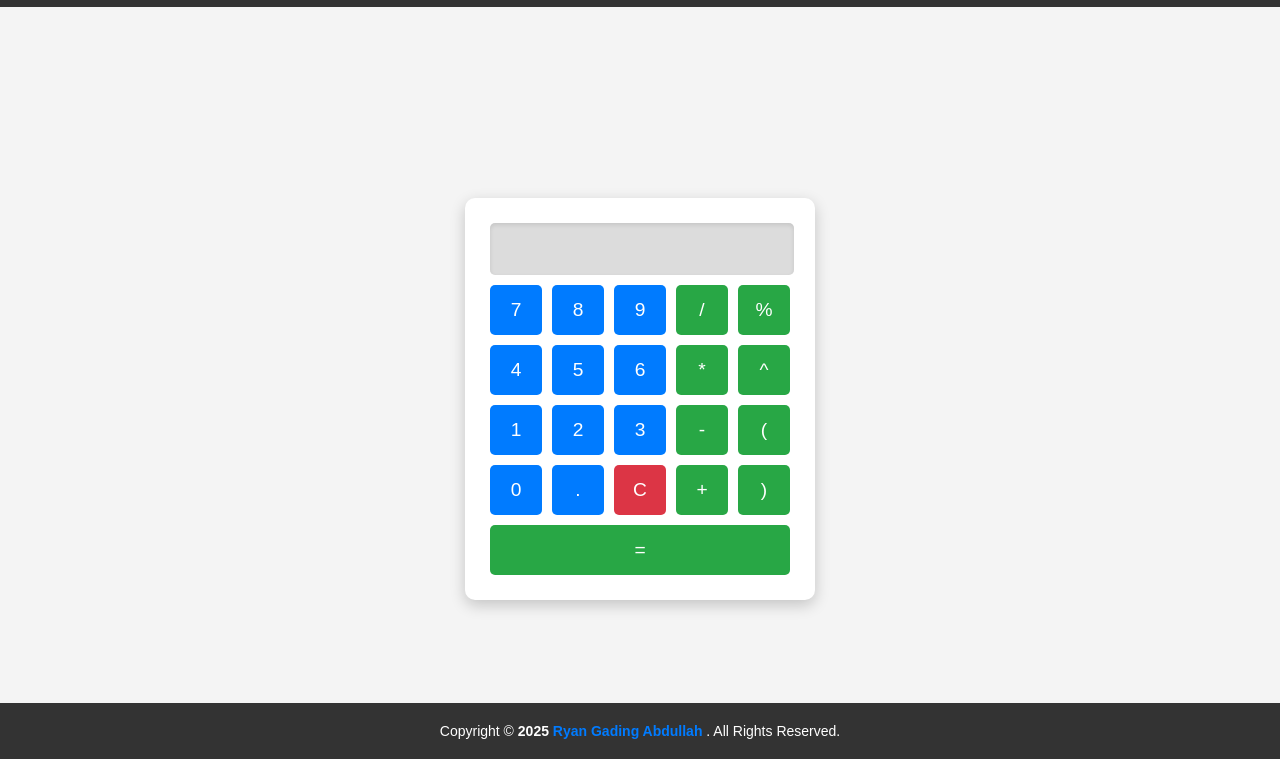
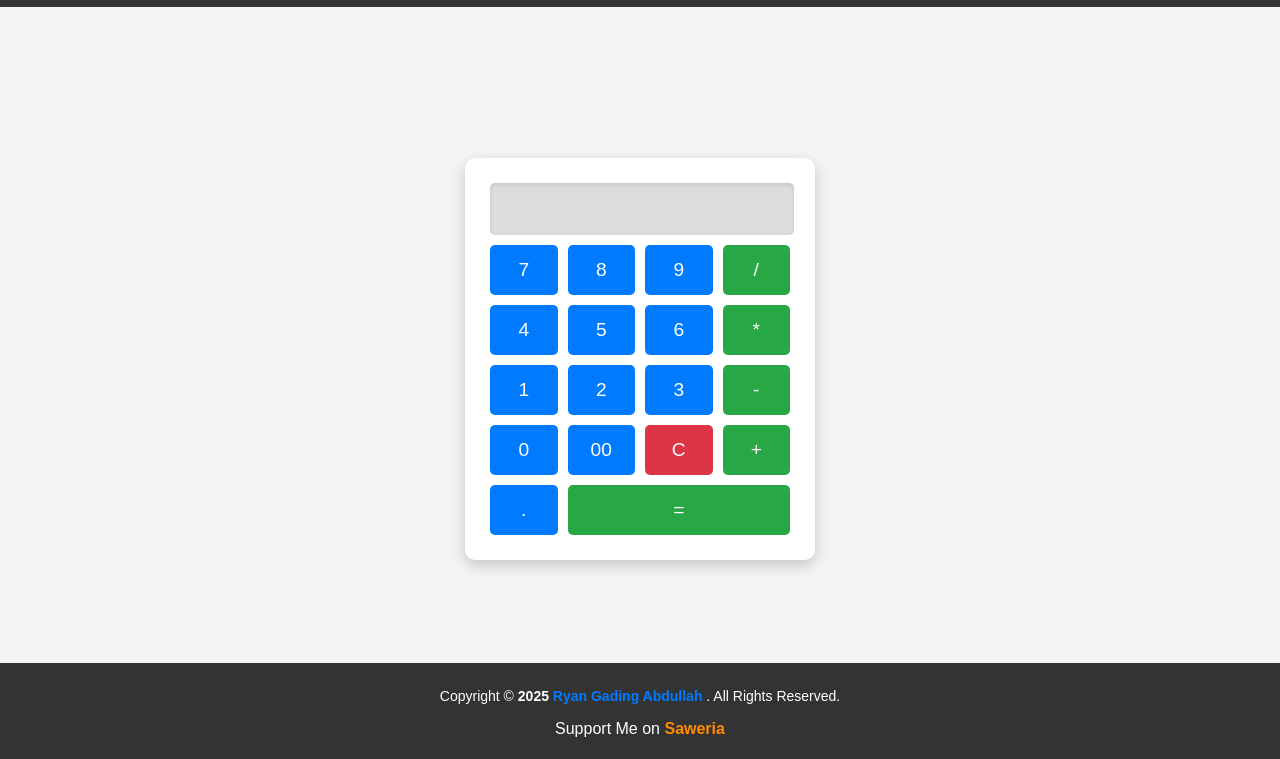
Before and after one commit to RyanGA09/BasicCalculatorWeb, a plain HTML site: page index.html in a window 1280 px wide. Shown: the part 41-800 px from the top of the page. Drawn offline with Linux system fonts and the light colour scheme.

Commit message:
update index.html, styles.css, & scripts.js (calculation and styles) new update

```diff
--- a/assets/css/styles.css
+++ b/assets/css/styles.css
@@ -63,7 +63,6 @@ body {
 .calculator {
   background: #fff;
   padding: 25px;
-  margin-top: 80px; /* Space for navbar */
   border-radius: 10px;
   box-shadow: 0 5px 15px rgba(0, 0, 0, 0.2);
   width: 300px;
@@ -83,7 +82,7 @@ body {
 
 .buttons {
   display: grid;
-  grid-template-columns: repeat(5, 1fr);
+  grid-template-columns: repeat(4, 1fr);
   gap: 10px;
 }
 
@@ -124,10 +123,11 @@ body {
   background-color: #333;
   font-size: 14px;
   text-align: center;
-  padding: 20px 0;
+  padding: 25px 0 5px 0;
   position: absolute;
   bottom: 0;
   width: 100%;
+  margin: 0; /* Tambahkan untuk menghapus margin ekstra */
 }
 
 /* Footer Copyright Link */
@@ -140,6 +140,28 @@ body {
 
 .footer-link:hover {
   color: #0056b3;
+  text-decoration: underline;
+}
+
+/* Footer Support Me Link */
+.support-me {
+  margin-top: 10px;
+}
+
+.support-me p {
+  font-size: 1rem;
+}
+
+.support-me .footer-link {
+  font-size: 1rem;
+  font-weight: bold;
+  text-decoration: none;
+  color: #ff8c00;
+  transition: color 0.3s ease;
+}
+
+.support-me .footer-link:hover {
+  color: #fffb00;
   text-decoration: underline;
 }
 
--- a/assets/js/scripts.js
+++ b/assets/js/scripts.js
@@ -10,11 +10,7 @@ function clearDisplay() {
 
 function calculate() {
   try {
-    // Ganti operator ^ dengan Math.pow
-    const expression = display.value.replace(/\^/g, "**");
-
-    // Evaluasi ekspresi
-    const result = eval(expression);
+    const result = eval(display.value);
 
     if (result === Infinity) {
       // display.value = result > 0 ? "∞" : "-∞";
@@ -31,3 +27,41 @@ function calculate() {
     display.value = "undefined (Invalid expression)";
   }
 }
+
+// Fungsi untuk menambahkan angka atau koma
+function appendValue(value) {
+  if (display.value === "" || display.value === "0") {
+    if (value === ".") {
+      // Jika koma ditekan setelah "0"
+      display.value = "0.";
+    } else {
+      // Ganti "0" dengan angka yang ditekan
+      display.value = value;
+    }
+  } else {
+    // Tambahkan nilai ke display
+    display.value += value;
+  }
+}
+
+// Fungsi khusus untuk tombol "0"
+function appendZero() {
+  // Jika display kosong, hanya tambahkan satu "0"
+  if (display.value === "" || display.value === "0") {
+    display.value = "0";
+  } else {
+    // Jika tidak kosong, tambahkan "0" biasa
+    display.value += "0";
+  }
+}
+
+// Fungsi untuk tombol "00"
+function appendDoubleZero() {
+  // Jika display kosong atau hanya "0", tetap hanya menampilkan "0"
+  if (display.value === "" || display.value === "0") {
+    display.value = "0";
+  } else {
+    // Jika tidak kosong, tambahkan "00"
+    display.value += "00";
+  }
+}
--- a/index.html
+++ b/index.html
@@ -33,33 +33,30 @@
         <button class="button" onclick="appendValue('8')">8</button>
         <button class="button" onclick="appendValue('9')">9</button>
         <button class="button operator" onclick="appendValue('/')">/</button>
-        <button class="button operator" onclick="appendValue('%')">%</button>
 
         <!-- Row 2 -->
         <button class="button" onclick="appendValue('4')">4</button>
         <button class="button" onclick="appendValue('5')">5</button>
         <button class="button" onclick="appendValue('6')">6</button>
         <button class="button operator" onclick="appendValue('*')">*</button>
-        <button class="button operator" onclick="appendValue('**')">^</button>
 
         <!-- Row 3 -->
         <button class="button" onclick="appendValue('1')">1</button>
         <button class="button" onclick="appendValue('2')">2</button>
         <button class="button" onclick="appendValue('3')">3</button>
         <button class="button operator" onclick="appendValue('-')">-</button>
-        <button class="button operator" onclick="appendValue('(')">(</button>
 
         <!-- Row 4 -->
-        <button class="button" onclick="appendValue('0')">0</button>
-        <button class="button" onclick="appendValue('.')">.</button>
+        <button class="button" onclick="appendZero()">0</button>
+        <button class="button" onclick="appendDoubleZero('00')">00</button>
         <button class="button clear" onclick="clearDisplay()">C</button>
         <button class="button operator" onclick="appendValue('+')">+</button>
-        <button class="button operator" onclick="appendValue(')')">)</button>
 
         <!-- Row 5 -->
+        <button class="button" onclick="appendValue('.')">.</button>
         <button
           class="button operator"
-          style="grid-column: span 5"
+          style="grid-column: span 3"
           onclick="calculate()"
         >
           =
@@ -70,7 +67,7 @@
     <!-- Footer -->
     <footer id="footer" class="footer">
       <div class="copyright">
-        Copyright  &copy; <strong>2025</strong>
+        Copyright &copy; <strong>2025</strong>
         <a
           href="https://www.linkedin.com/in/ryan-gading-abdullah/"
           target="_blank"
@@ -81,6 +78,19 @@
         </a>
         . All Rights Reserved.
       </div>
+      <div class="support-me">
+        <p>
+          Support Me on
+          <a
+            href="https://saweria.co/RyanGA09"
+            target="_blank"
+            rel="noopener noreferrer"
+            class="footer-link"
+          >
+            Saweria
+          </a>
+        </p>
+      </div>
     </footer>
 
     <script src="assets/js/scripts.js"></script>
```
